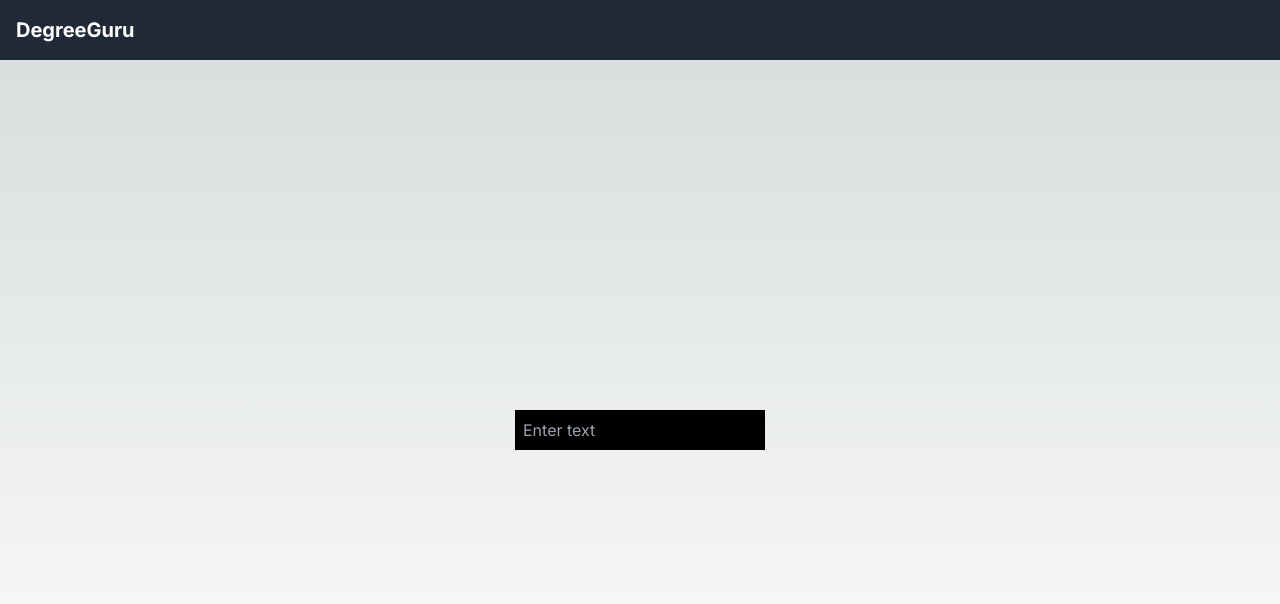
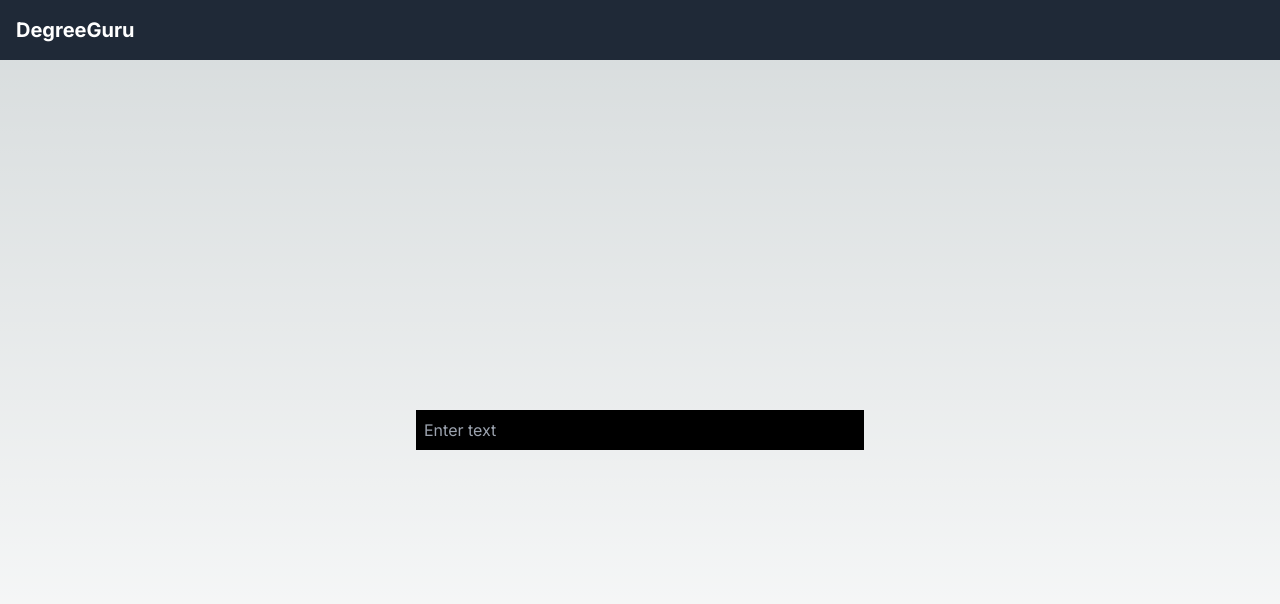
Before and after one commit to Rubye1998/Python_AI_RAG, a Next.js app: page / in a window 1280 px wide. Shown: the top 604 px of the page. Built offline with nearby package versions, Linux system fonts and the light colour scheme.

Commit message:
change page format

```diff
--- a/src/app/page.tsx
+++ b/src/app/page.tsx
@@ -18,38 +18,41 @@ export default function Home() {
     <div className="flex flex-col h-screen">
       <Header />
       <div className="flex flex-col items-center justify-center flex-grow p-4">
-      {messages.map(m => {
+        {messages.map((m) => {
           let contentToRender;
 
           if (m.role === 'user') {
             contentToRender = `User: ${m.content}`;
           } else if (m.content.includes("_no_streaming_response_")) {
             const parsedContent: MyData = JSON.parse(m.content);
-          const setsources = Array.from(new Set(parsedContent.sources).values())
-          contentToRender = `AI: ${parsedContent.output}\n\nSources:\n${setsources.map( (url: string) => `- ${url}\n`).join('')}`;
+            const setsources = Array.from(new Set(parsedContent.sources).values());
+            contentToRender = `AI: ${parsedContent.output}\n\nSources:\n${setsources
+              .map((url: string) => `- ${url}\n`)
+              .join('')}`;
           } else {
             contentToRender = `AI: ${m.content}`;
           }
 
           return (
-          <div key={m.id} className="whitespace-pre-wrap">
+            <div key={m.id} className="whitespace-pre-wrap max-w-md my-4">
               {contentToRender}
             </div>
           );
         })}
 
-        <div>
+        <div className="w-full max-w-md">
           <form onSubmit={handleSubmit}>
             <input
               type="text"
               value={input}
               onChange={handleInputChange}
               placeholder="Enter text"
-              className="bg-black text-white p-2 rounded-none border-none"
+              className="w-full bg-black text-white p-2 rounded-none border-none"
             />
           </form>
         </div>
       </div>
     </div>
+
   );
 }
```
Lines whose indentation alone changed are shown as unchanged.
